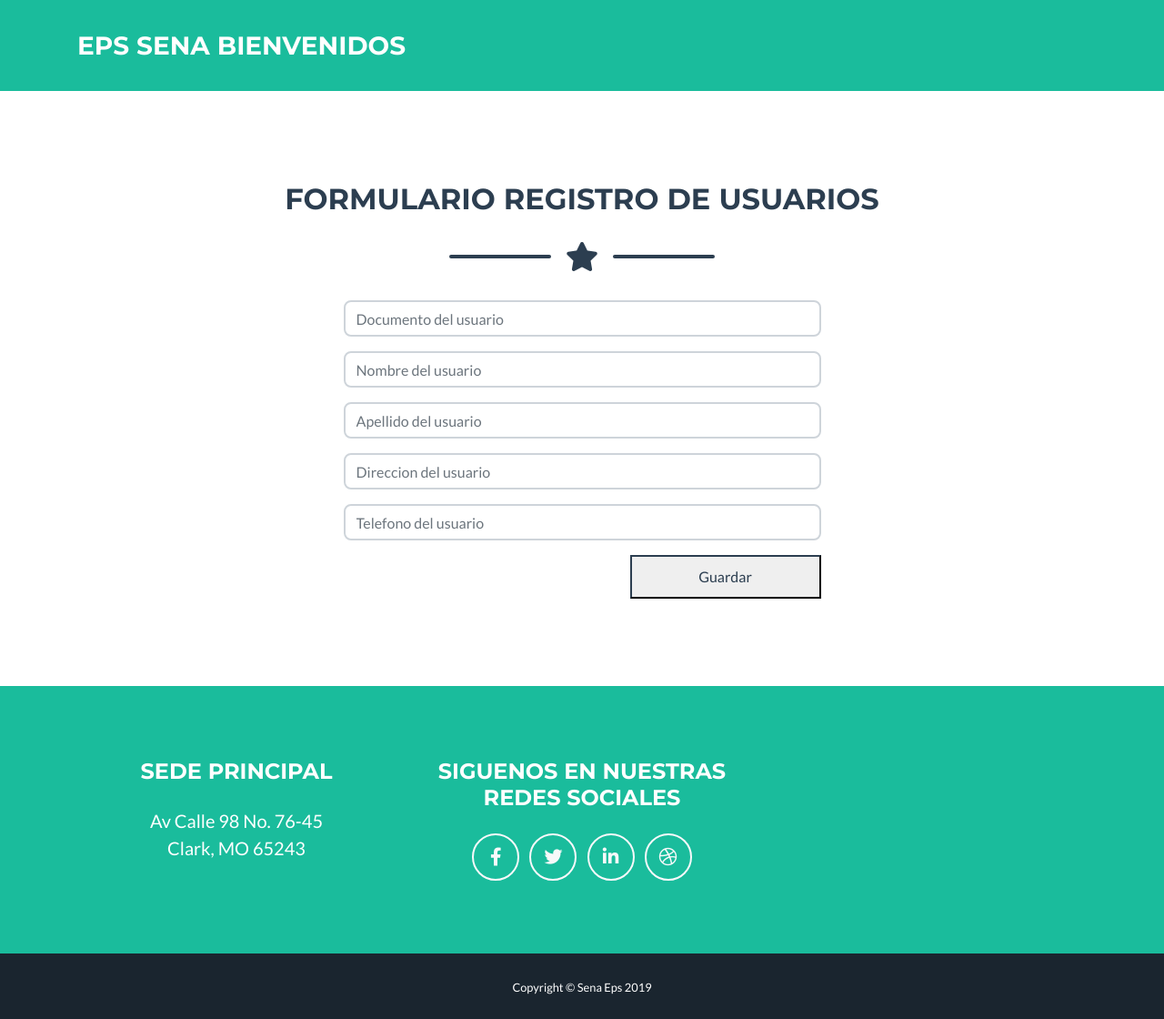
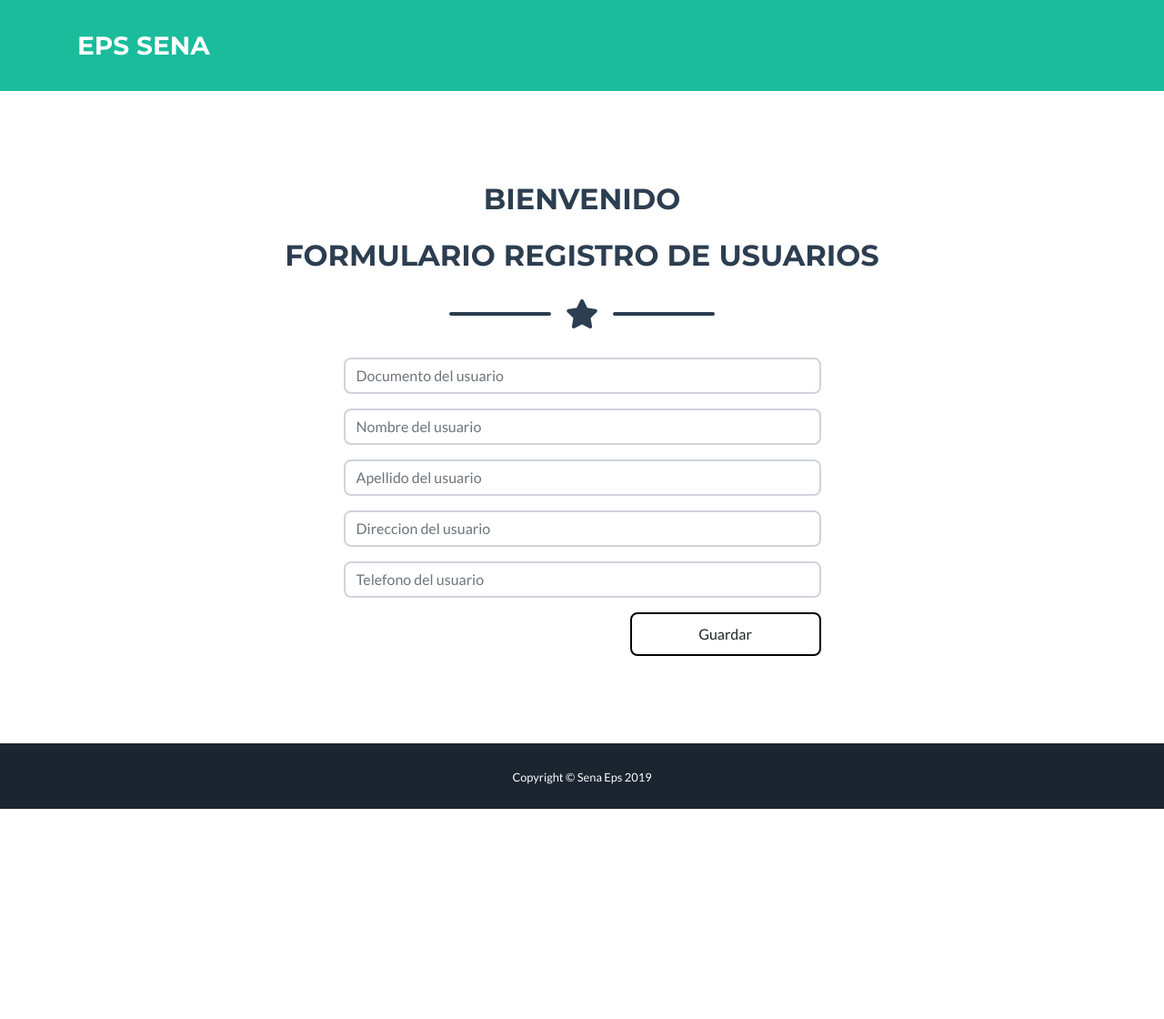
Before and after one commit to 920206/Eps-Sena, a PHP site: page / in a window 1280 px wide. Shown: the whole page at 91% size. After the commit the page ends 889 px from the top, so only its background shows below. Run offline with PHP 8.4, Linux system fonts and the light colour scheme.

Commit message:
version 2

```diff
--- /dev/null
+++ b/_gitignore.txt
@@ -0,0 +1 @@
+node_modules
--- a/index.php
+++ b/index.php
@@ -17,6 +17,19 @@
         width: 40%;
         padding: 10px 28px;
         font-size: 16px;
+        background-color: none;
+        text-decoration: none;
+        border: 2px solid black;
+        }
+        .nuevobtn:hover{
+        float: right;
+        width: 40%;
+        padding: 10px 28px;
+        font-size: 16px;
+        background-color: #28a745;
+        color:white;
+        text-decoration: none;
+        border: 2px solid black;
         }
         .accederbtn{
         width: 40%;
@@ -41,13 +54,14 @@
     <!-- Navbar -->
     <nav class="navbar navbar-expand-lg bg-primary text-uppercase fixed-top" id="mainNav">
     <div class="container">
-      <a class="navbar-brand js-scroll-trigger" href="#page-top">Eps Sena Bienvenidos</a>
+      <a class="navbar-brand js-scroll-trigger" href="#page-top">Eps Sena</a>
     </div>
     </nav>
         <!-- Header -->
         <header class="masthead bg-white text-secondary text-center">
             <div class="container">
             <!-- Titulo Inicio -->
+            <h2 class="page-section-heading text-center text-uppercase text-secondary mb-0">Bienvenido</h2><br>
             <h2 class="page-section-heading text-center text-uppercase text-secondary mb-0">Formulario Registro de Usuarios</h2>
             <!-- Icon Divisor -->
             <div class="divider-custom">
@@ -60,7 +74,7 @@
         <!--Formulario datos paciente-->
             <div class="flex-row">
             <div class="col-md-6 ">
-	        <form role="form" name="" action="procesos/login.php" method="post">
+	        <form role="form" name="" action="php/guardar.php" method="post">
 		    <div class="form-group" >
 			<input type="text" class="form-control" name="documento" placeholder="Documento del usuario">
 		    </div>
@@ -76,40 +90,12 @@
 		    <div class="form-group">
 			<input type="text" class="form-control" name="telefono" placeholder="Telefono del usuario">
 		    </div>
-		        <a href="guardar.php"><button class="nuevobtn btn-outline-secondary" href="https://startbootstrap.com/themes/freelancer/" type="button">Guardar</button></a>
+		        <button class="nuevobtn btn" type="submit">Guardar</button></a>
 		        </form>
 		    </div>
             </div>
             </header>
-        <!-- Footer -->
-        <footer class="footer text-center bg-primary">
-            <div class="container">
-            <div class="row">
-        <!-- Footer Dirección -->
-            <div class="col-lg-4 mb-5 mb-lg-0">
-                <h4 class="text-uppercase mb-4">Sede Principal</h4>
-                <p class="lead mb-0">Av Calle 98 No. 76-45
-                <br>Clark, MO 65243</p>
-            </div>
-        <!-- Footer Redes Sociales -->
-            <div class="col-lg-4 mb-5 mb-lg-0">
-                <h4 class="text-uppercase mb-4">Siguenos en nuestras redes sociales</h4>
-                    <a class="btn btn-outline-light btn-social mx-1" href="#">
-                    <i class="fab fa-fw fa-facebook-f"></i>
-                    </a>
-                    <a class="btn btn-outline-light btn-social mx-1" href="#">
-                    <i class="fab fa-fw fa-twitter"></i>
-                    </a>
-                    <a class="btn btn-outline-light btn-social mx-1" href="#">
-                    <i class="fab fa-fw fa-linkedin-in"></i>
-                    </a>
-                    <a class="btn btn-outline-light btn-social mx-1" href="#">
-                    <i class="fab fa-fw fa-dribbble"></i>
-                    </a>
-            </div>
-            </div>
-            </div>
-        </footer>
+
         <!-- Copyright -->
         <section class="copyright py-4 text-center text-white ">
             <div class="container">
--- a/php/conexion.php
+++ b/php/conexion.php
@@ -1,5 +1,5 @@
 <?php
-$mysqli = new mysqli("localhost", "root", "", "eps_sena");
+$mysqli = new mysqli("localhost","root","", "eps_sena");
 
 if (mysqli_connect_errno()) {
 	echo "Este sitio esta presentando problemas";
```
Also changed, not shown: _travis.yml (added, +14 -0 lines), php/guardar.php (added, +18 -0 lines).
